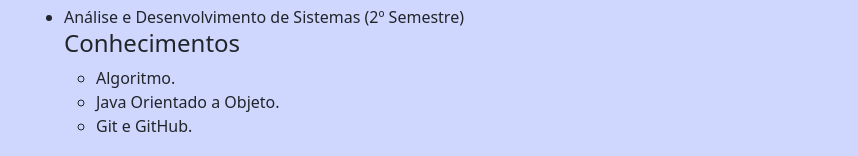
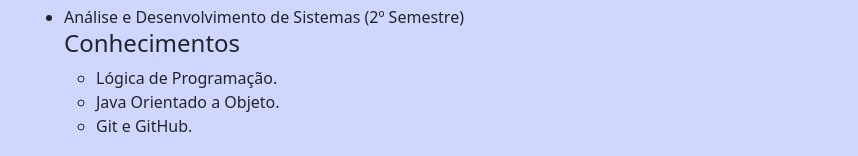
Before and after one commit to KevinALima/ApresentacaoPessoal, a plain HTML site: page index.html in a window 1280 px wide. Shown: the part 208-364 px from the top of the page, without its empty margins (50-908 px from the left). Drawn offline with nearby package versions, Linux system fonts and the light colour scheme.

Commit message:
att det1

```diff
--- a/index.html
+++ b/index.html
@@ -29,7 +29,7 @@
                 <li>Análise e Desenvolvimento de Sistemas (2º Semestre)</li>
                 <h4>Conhecimentos</h4>
                 <ul>
-                    <li>Algoritmo.</li>
+                    <li>Lógica de Programação.</li>
                     <li>Java Orientado a Objeto.</li>
                     <li>Git e GitHub.</li>
                 </ul>
```
